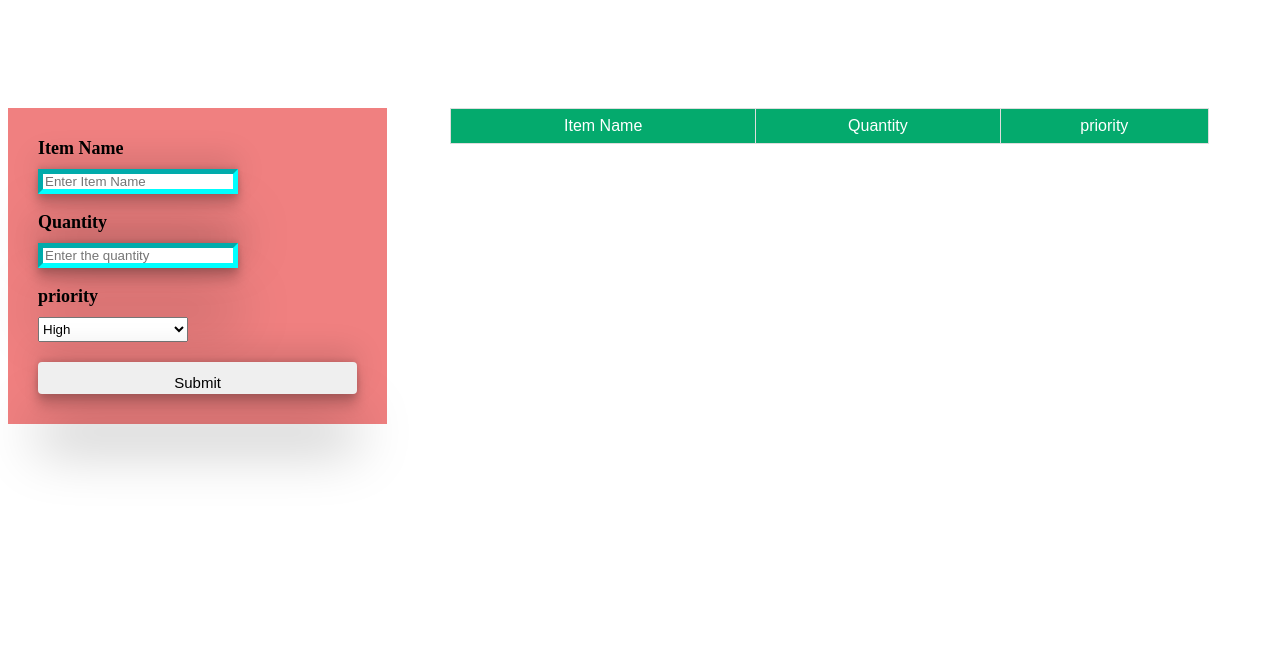
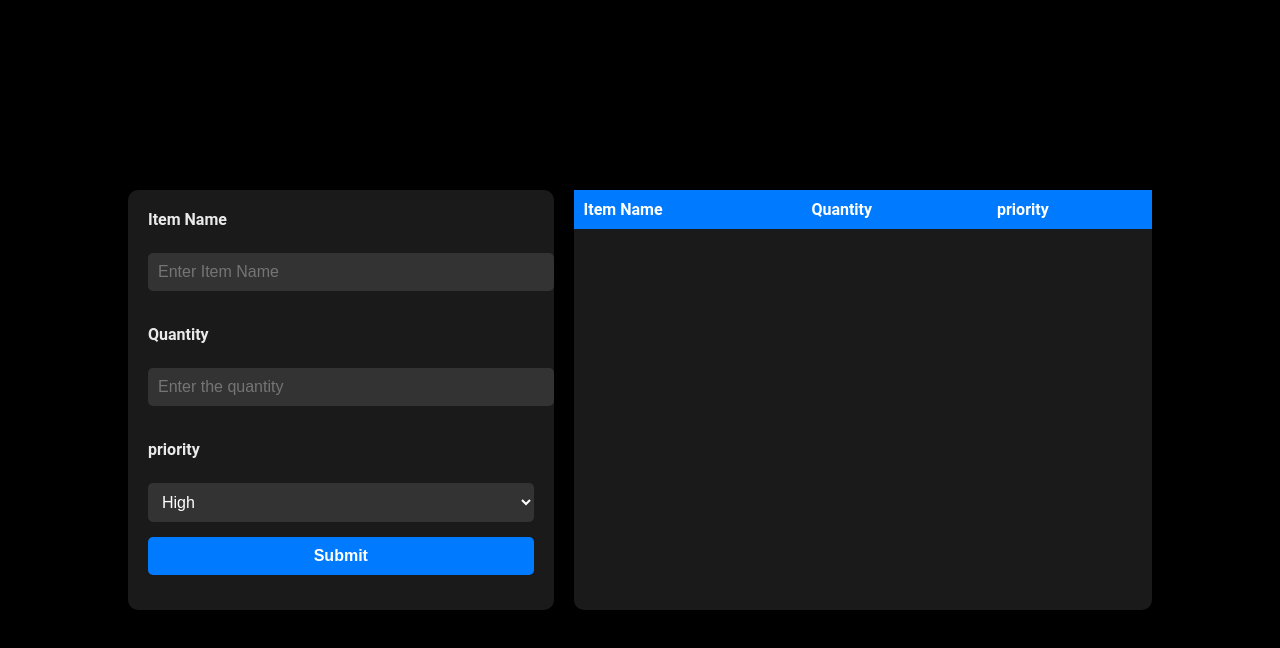
Before and after one commit to VISHWA-191999/To-DO-List-Project, a plain HTML site: page index.html in a window 1280 px wide. Drawn offline with Linux system fonts and the light colour scheme.

Commit message:
changes in css file

```diff
--- a/todo.css
+++ b/todo.css
@@ -1,74 +1,105 @@
-div{
+/* General Styles */
+body {
+    font-family: 'Roboto', Arial, sans-serif;
+    background: #000; /* Black background */
+    color: #fff;
+    margin: 0;
+    padding: 0;
     display: flex;
-    justify-content: space-around;
-}
-label {
-  font-size: large;
-  font-weight: bold;
-}
-input {
-    height: 25px;
-    width: 200px;
-    border-width: 5px;
-    border-color: aqua;
-    margin-top: 10px;
-  box-shadow: rgba(0, 0, 0, 0.25) 0px 54px 55px,
-    rgba(0, 0, 0, 0.12) 0px -12px 30px, rgba(0, 0, 0, 0.12) 0px 4px 6px,
-    rgba(0, 0, 0, 0.17) 0px 12px 13px, rgba(0, 0, 0, 0.09) 0px -3px 5px;
-}
-#priority{
-    height: 25px;
-    width: 150px;
-    /* line-height: 15px; */
-    margin: 10px 0px 10px;
-    padding: 0px;
-    /* border-width: 10px ; */
-}
-#todoForm{
-    background-color: lightcoral;
-    margin-top: 100px;
-    width: 30%;
-    padding: 30px;
+    justify-content: center;
+    align-items: center;
+    height: 100vh;
 }
 
-table{
-    font-family: Arial, Helvetica, sans-serif;
-    width: 60%;
-    margin: auto;
-    margin-top: 100px;
-    text-align: center;
-    background-color: aqua;
-    border-collapse: collapse;
+/* Flex Container */
+div {
+    display: flex;
+    gap: 20px;
+    width: 80%;
+    max-width: 1200px;
 }
 
-table td, table th{
-    border: 1px solid #ddd;
-    padding:8px;
-    text-align: center;
-
-}
-table tr:hover{
-    background-color: #ddd;
-}
-table thead{
-    padding: 12px;
-    text-align: left;
-    background-color: #04aa6d;
-    color: white;
-    text-align: center;
-
+/* Form Styling */
+form {
+    background: #1a1a1a;
+    padding: 20px;
+    border-radius: 10px;
+    box-shadow: 0 4px 10px rgba(0, 0, 0, 0.7);
+    width: 40%;
 }
 
-*{
-    box-sizing: border-box;
+form label {
+    font-weight: bold;
+    display: block;
+    margin-bottom: 5px;
+    color: #eaeaea;
 }
-input[type="submit"]{
-    padding: 12px;
-    padding-bottom: 20px;
+
+form input,
+form select {
+    width: 100%;
+    padding: 10px;
+    margin-bottom: 15px;
     border: none;
-    border-radius: 4px;
+    border-radius: 5px;
+    outline: none;
+    font-size: 16px;
+    background: #333;
+    color: white;
+}
+
+form input[type="submit"] {
+    background: #007bff;
+    color: white;
     cursor: pointer;
+    transition: all 0.3s ease-in-out;
+    font-weight: bold;
+}
+
+form input[type="submit"]:hover {
+    background: #0056b3;
+    transform: scale(1.05);
+}
+
+/* Table Styling */
+table {
     width: 100%;
-    font-size: 15px;
+    border-collapse: collapse;
+    background: #1a1a1a;
+    border-radius: 10px;
+    box-shadow: 0 4px 10px rgba(0, 0, 0, 0.7);
+    color: white;
+}
 
+thead {
+    background: #007bff;
+    color: white;
+    font-weight: bold;
+    text-align: left;
 }
+
+thead td {
+    padding: 10px;
+}
+
+tbody tr {
+    transition: background 0.3s ease;
+}
+
+tbody tr:nth-child(odd) {
+    background: #333;
+}
+
+tbody tr:hover {
+    background: #444;
+}
+
+tbody td {
+    padding: 10px;
+    border-bottom: 1px solid #555;
+}
+
+/* Table Container */
+table {
+    width: 60%; /* Takes the remaining space */
+}
```
Also changed, not shown: index.html (+1 -0 lines).
